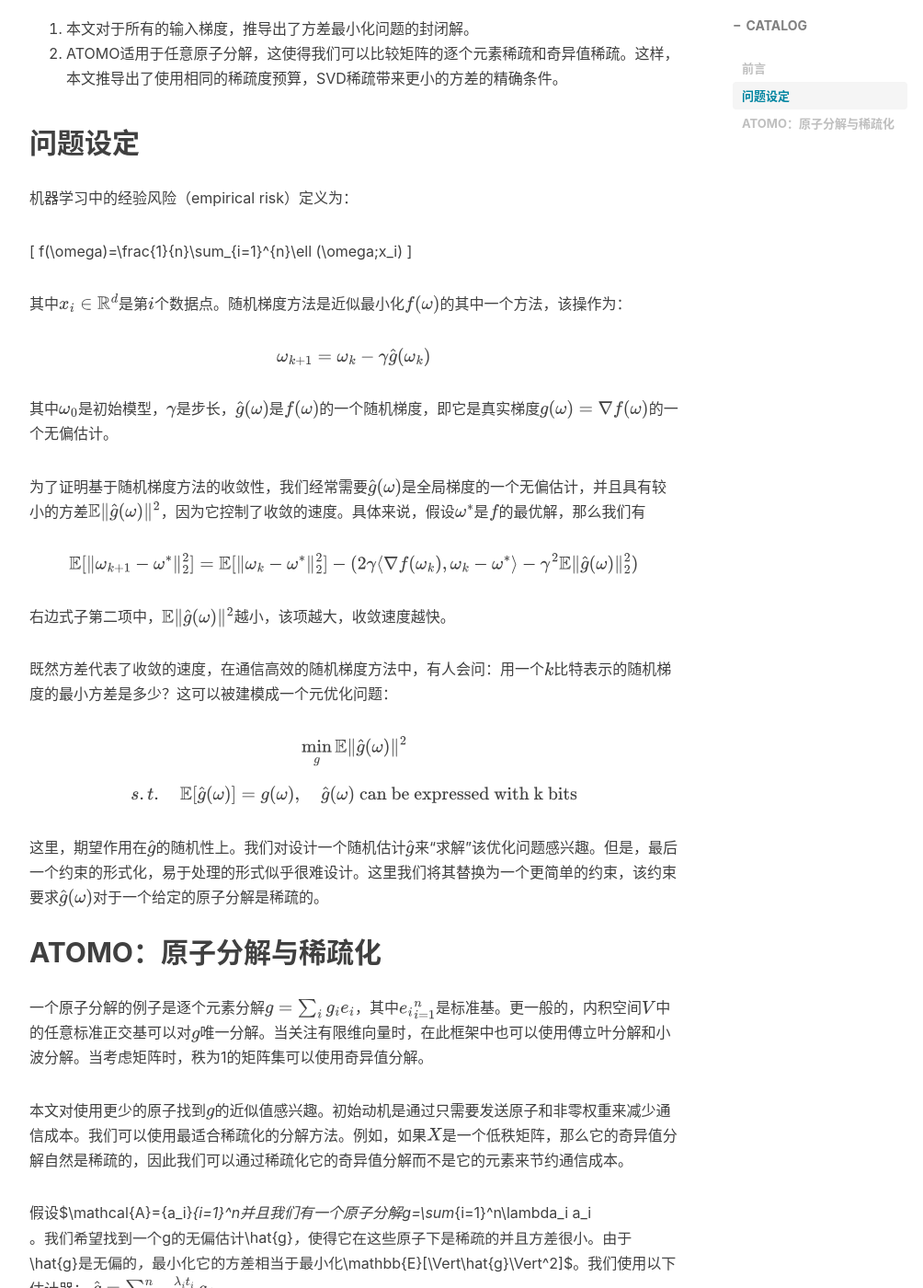
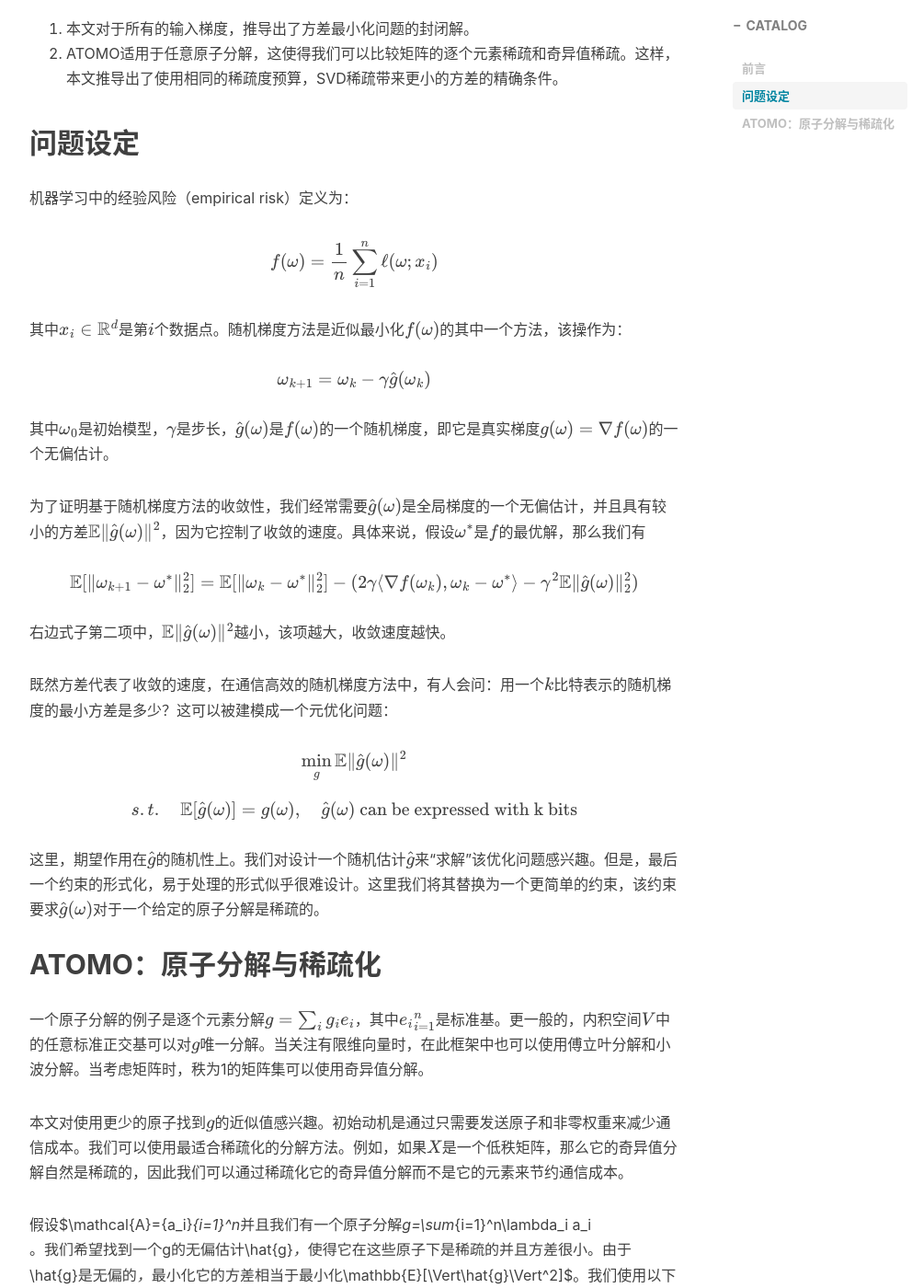
Before and after one commit to derek1998/derek1998.github.io, a Jekyll site: the page built from _posts/2020-11-13-ATOMO.md, in a window 1280 px wide and 1400 px high, scrolled down 1478 px. Shown: the whole window at 92% size, without its empty margins (233-1237 px from the left). Built offline with Jekyll 4.4.1, drawn with Linux system fonts in a browser that asks for light colours; nearby versions of some CDN libraries; formulas are drawn with MathJax 3; a script that is not in the unit is left out; comment, search, counter and statistics services are not loaded; part of the change alters nothing that is shown; some of the changed text lies outside the part shown.

Commit message:
Update 2020-11-13-ATOMO.md

```diff
--- a/_posts/2020-11-13-ATOMO.md
+++ b/_posts/2020-11-13-ATOMO.md
@@ -9,37 +9,15 @@ tags:
     - Sparse Communication
 ---
 <head>
-<script>
-MathJax = {
-tex: {
-inlineMath: [['$', '$']],
-displayMath: [['\\[', '\\]']],
-processEnvironments: true,
-processRefs: true
-},
-options: {
-skipHtmlTags: ['noscript', 'style', 'textarea', 'pre', 'code'],
-ignoreHtmlClass: 'tex2jax_ignore',
-renderActions: {
-find_script_mathtex: [10, function (doc) {
-for (const node of document.querySelectorAll('script[type^="math/tex"]')) {
-const display = !!node.type.match(/; *mode=display/);
-const math = new doc.options.MathItem(node.textContent, doc.inputJax[0], display);
-const text = document.createTextNode('');
-node.parentNode.replaceChild(text, node);
-math.start = { node: text, delim: '', n: 0 };
-math.end = { node: text, delim: '', n: 0 };
-doc.math.push(math);
-}
-}, '']
-}
-},
-svg: {
-fontCache: 'global'
-}
-};
-</script>
-<script id="MathJax-script" async src="https://cdn.staticfile.org/mathjax/3.0.1/es5/tex-svg.js"></script>
+<link
+rel="stylesheet"
+href="https://cdn.jsdelivr.net/npm/katex/dist/katex.min.css"
+/>
+<script
+src="https://cdn.jsdelivr.net/combine/npm/katex/dist/katex.min.js,npm/katex/dist/contrib/mathtex-script-type.min.js,npm/katex/dist/contrib/auto-render.min.js"
+defer="defer"
+onload='renderMathInElement(document.body, { delimiters: [{ left: "$", right: "$", display: false }] })'
+></script>
 </head>
 
 ## 前言
@@ -63,9 +41,9 @@ fontCache: 'global'
 
 机器学习中的经验风险（empirical risk）定义为：
 
-\[
+$$
 f(\omega)=\frac{1}{n}\sum_{i=1}^{n}\ell (\omega;x_i)
-\]
+$$
 
 其中$x_i\in\mathbb{R}^d$是第$i$个数据点。随机梯度方法是近似最小化$f(\omega)$的其中一个方法，该操作为：
 
```
